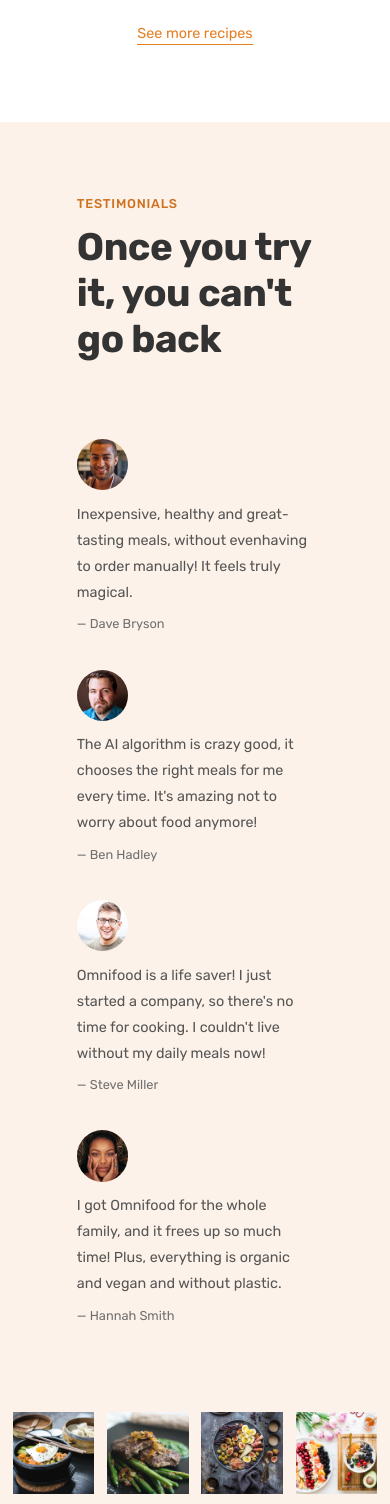
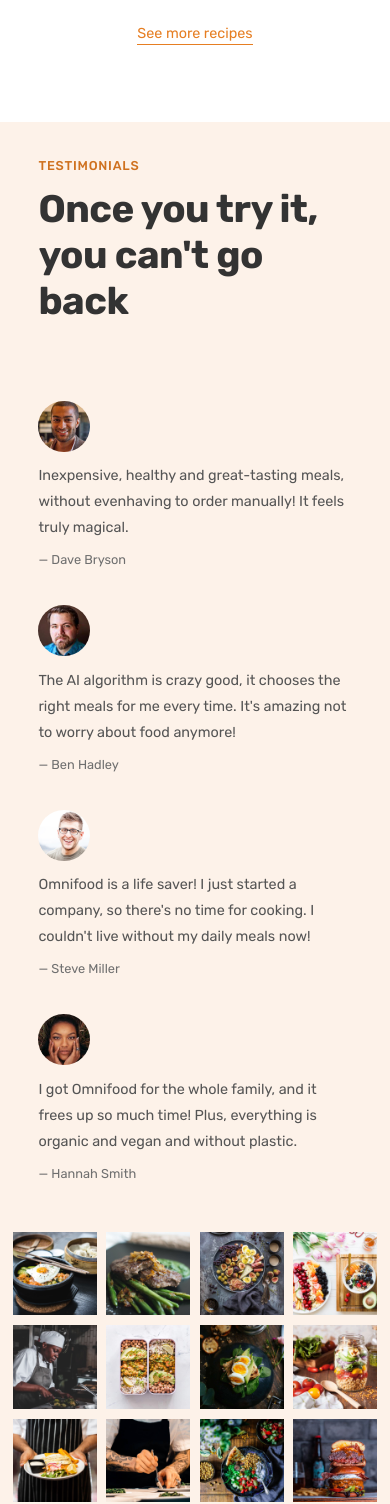
Before and after one commit to Euuphi/omnifood, a React (Create React App) app: page / in a window 390 px wide. Shown: the part 4840-6344 px from the top of the page. Built offline with nearby package versions, Linux system fonts and the light colour scheme.

Commit message:
Adjust spacing for Testimonials section on mobile

```diff
--- a/src/components/Sections/Testimonials/Gallery.js
+++ b/src/components/Sections/Testimonials/Gallery.js
@@ -40,7 +40,10 @@ const Gallery = () => {
     };
 
     return (
-        <Grid col={calculateCols()} gap="1.6rem" padding="1.6rem">
+        <Grid
+            col={calculateCols()}
+            gap={mobileScreen ? "1.2rem" : "1.6rem"}
+            padding="1.6rem">
             <GalleryItem
                 imageSrc={galleryOne}
                 imageAlt="Beautifully arranged food"
--- a/src/components/Sections/Testimonials/Testimonials.js
+++ b/src/components/Sections/Testimonials/Testimonials.js
@@ -21,7 +21,10 @@ const Testimonials = () => {
 
     // Function to calculate padding for testimonials
     const calculatePadding = () => {
-        if (smallTabletScreen) {
+        if (mobileScreen) {
+            // Padding for mobile
+            return "4.8rem";
+        } else if (smallTabletScreen) {
             // Padding for small tablet
             return "9.6rem";
         } else if (largeTabletScreen) {
```
